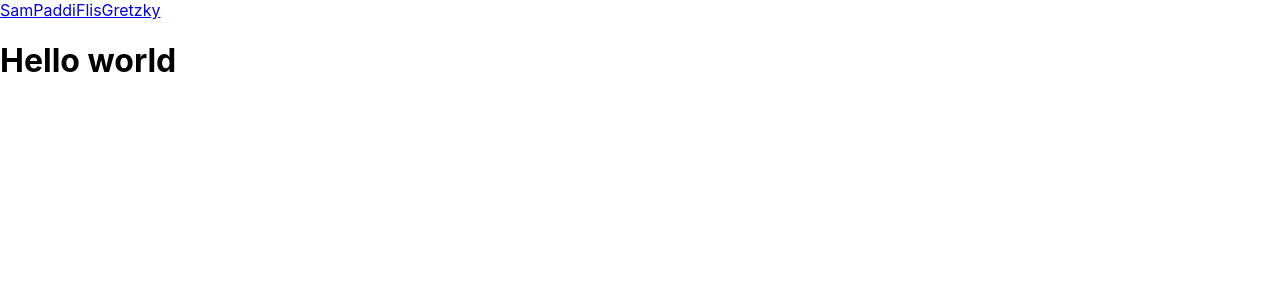
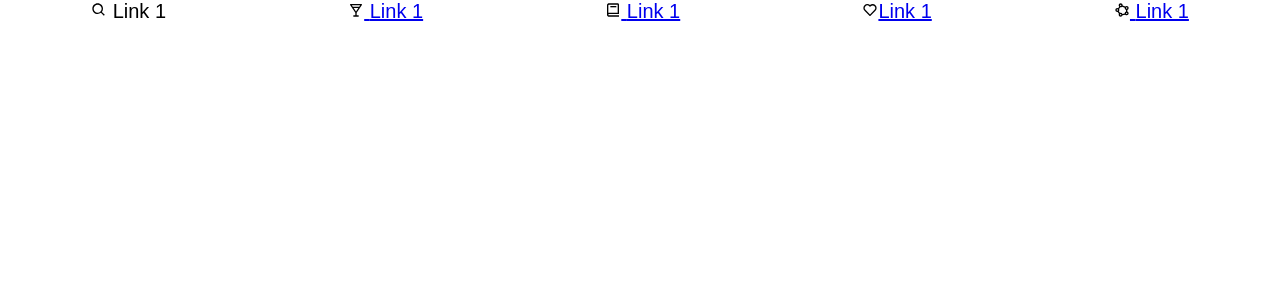
Before and after one commit to larssonpatrik/smartender, a React (Create React App) app: page / in a window 1280 px wide. Shown: the top 300 px of the page. Built offline with nearby package versions, Linux system fonts and the light colour scheme; no server answers.

Commit message:
first take Header

```diff
--- a/package.json
+++ b/package.json
@@ -8,6 +8,7 @@
     "@testing-library/user-event": "^13.5.0",
     "react": "^18.2.0",
     "react-dom": "^18.2.0",
+    "react-icons": "^4.7.1",
     "react-router-dom": "^6.4.3",
     "react-scripts": "5.0.1",
     "web-vitals": "^2.1.4"
--- a/src/App.js
+++ b/src/App.js
@@ -10,39 +10,19 @@ import {
 } from "./DrinkSource";
 import resolvePromise from "./resolvePromise";
 import promiseNoData from "./promiseNoData";
-import { BrowserRouter as Router, Routes, Route, Link } from "react-router-dom";
-import PaddanDevEnv from "./PaddDevEnv";
+import Header from "./views/Header";
 
 function App() {
-  let testPromiseState = {};
   //listIngredients();
   //searchDrinkByName("vodka");
   //filterDrinkByIngridient("Gin, Lime");
   //filterDrinkByCategory("classic");
   //filterIngredientByAlcoholic("non-alcoholic");
-  function testACB() {
-    resolvePromise(searchDrinkByName("vodka"), testPromiseState);
-    console.log(testPromiseState);
-  }
+
   return (
-    <Router>
-      <div>
-        <Link to="/sam">Sam</Link>
-        <Link to="/paddi">Paddi</Link>
-        <Link to="/flis">Flis</Link>
-        <Link to="/gretzky">Gretzky</Link>
-
-        <Routes>
-          <Route path="/sam"></Route>
-          <Route path="/paddi" element={<PaddanDevEnv />} />
-
-          <Route path="/flis">{/* <DevEnvNamn här /> */}</Route>
-          <Route path="/gretzky">{/* <DevEnvNamn här /> */}</Route>
-        </Routes>
-
-        <h1>Hello world</h1>
-      </div>
-    </Router>
+    <div>
+      <Header />
+    </div>
   );
 }
 
--- a/src/components/Headings.js
+++ b/src/components/Headings.js
@@ -1,5 +1,6 @@
+import "../components/css/Headings.css";
 export function HeadingOne(props) {
-  <h1 className="HeadingOne"></h1>;
+  <h1 className="HeadingOne">{props.children}</h1>;
 }
 
 export function HeadingTwo(props) {
--- /dev/null
+++ b/src/components/Images.js
@@ -0,0 +1,3 @@
+function ImageOne(props) {
+  <img classname="ImageOne"></img>;
+}
--- a/src/components/css/Headings.css
+++ b/src/components/css/Headings.css
@@ -1,4 +1,7 @@
 .HeadingOne {
+  font-family: system-ui;
+  font-size: 20px;
+  font-weight: bold;
 }
 
 .HeadingTwo {
--- /dev/null
+++ b/src/components/css/Images.css
@@ -0,0 +1,5 @@
+.Icon {
+}
+
+.ImageOne {
+}
--- /dev/null
+++ b/src/views/Header.css
@@ -0,0 +1,13 @@
+.Options {
+  display: flex;
+  flex-direction: row;
+  justify-content: space-around;
+  align-items: baseline;
+  align-content: space-around;
+}
+
+.link {
+  font-family: fantasy;
+  font-size: 20px;
+  font-weight: 400;
+}
--- /dev/null
+++ b/src/views/Header.js
@@ -0,0 +1,52 @@
+//npm install react-icons --save
+import {
+  BiSearch,
+  BiHeart,
+  BiDrink,
+  BiBook,
+  BiShapePolygon,
+} from "react-icons/bi";
+
+import "../views/Header.css";
+import "../components/css/Headings.css";
+
+export default function Header(props) {
+  return (
+    <div className="Options">
+      <div>
+        <BiSearch />
+        <a className="link" herf="#">
+          {" "}
+          Link 1
+        </a>
+      </div>
+      <div>
+        <BiDrink />
+        <a className="link" href="#">
+          {" "}
+          Link 1
+        </a>
+      </div>
+      <div>
+        <BiBook />
+        <a className="link" href="#">
+          {" "}
+          Link 1
+        </a>
+      </div>
+      <div>
+        <BiHeart />
+        <a className="link" href="#">
+          Link 1
+        </a>
+      </div>
+      <div>
+        <BiShapePolygon />
+        <a className="link" href="#">
+          {" "}
+          Link 1
+        </a>
+      </div>
+    </div>
+  );
+}
```
Also changed, not shown: 1 other file (tests, documents, lock files or other folders).
